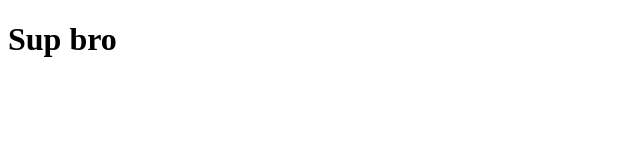
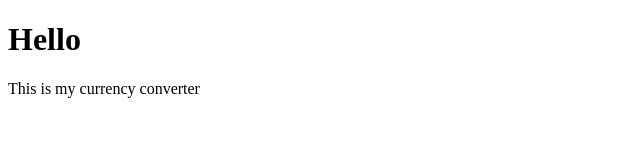
Before and after one commit to oliverbisley1/currency_converter, a plain HTML site: page index.html in a window 1280 px wide. Shown: the whole page, without its empty margins (0-640 px from the left). Drawn offline with Linux system fonts and the light colour scheme.

Commit message:
Second change

```diff
--- a/index.html
+++ b/index.html
@@ -7,6 +7,7 @@
   <title>Currency converter</title>
 </head>
 <body>
-<h1> Sup bro </h1>
+<h1> Hello </h1>
+<p> This is my currency converter </p>
 </body>
 </html>
```
